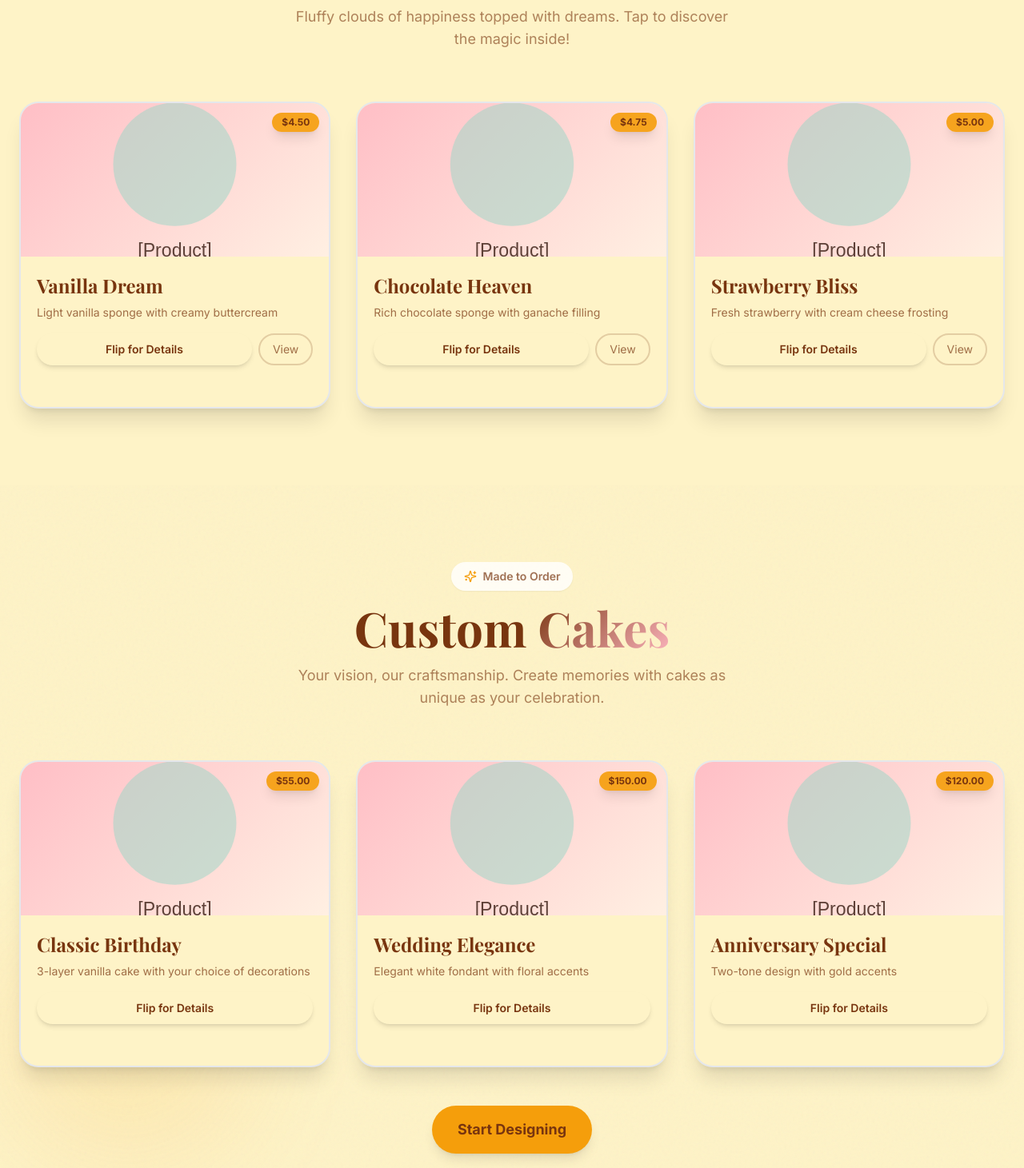
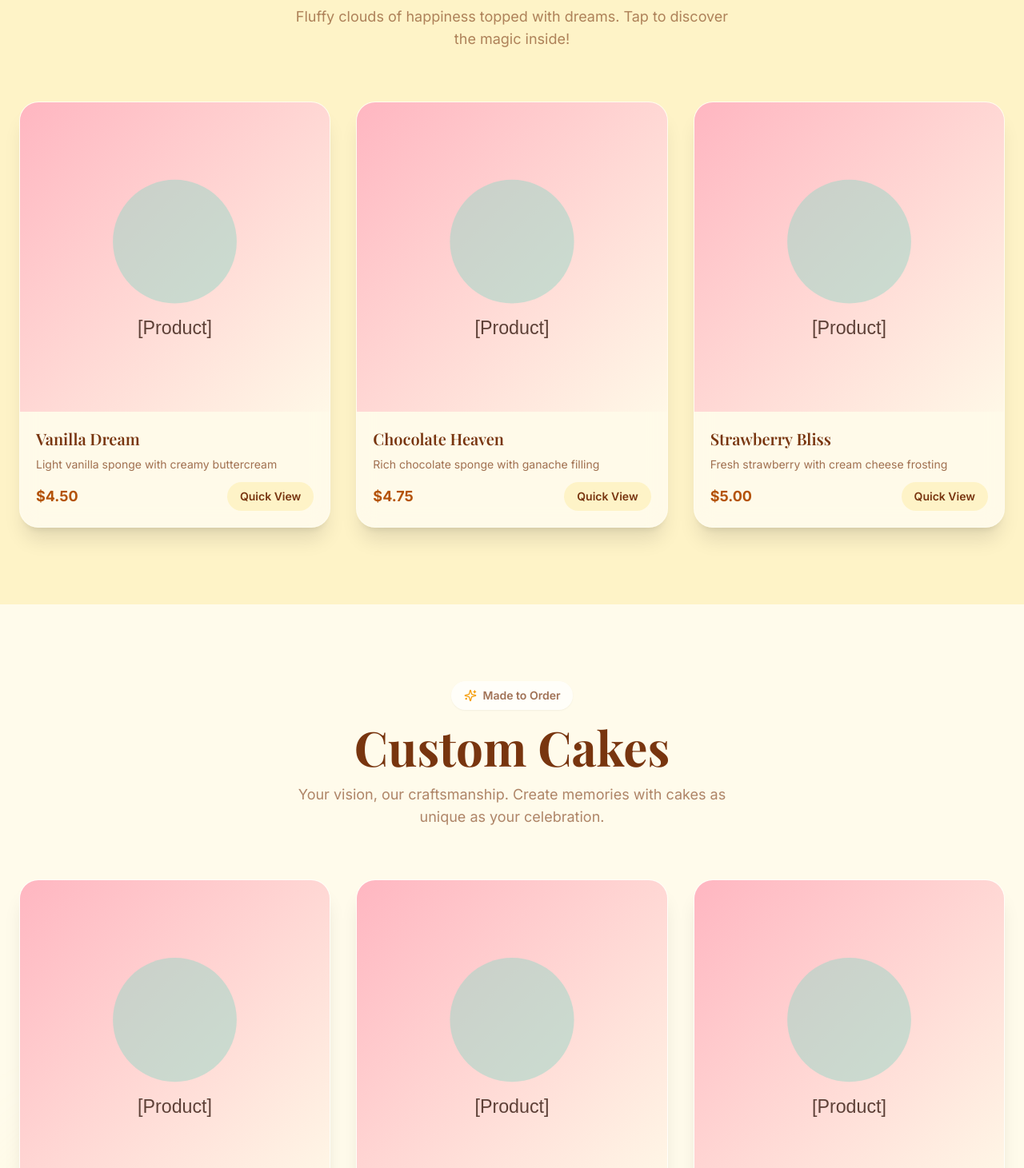
Before and after one commit to Sxurabh/faith-bakes, a Next.js app: page / in a window 1280 px wide. Shown: the part 1009-2470 px from the top of the page at 80% size. Built offline with nearby package versions, Linux system fonts and the light colour scheme.

Commit message:
feat: update product sections with glass-effect cards and new colors

```diff
--- a/app/sections/CookiesBrownies.tsx
+++ b/app/sections/CookiesBrownies.tsx
@@ -3,7 +3,7 @@
 import { useRef, useEffect } from 'react';
 import { gsap, ScrollTrigger } from '@/app/lib/gsap';
 import { products } from '@/app/data/products';
-import FlipCard from '@/app/components/FlipCard';
+import AnimatedCard from '@/app/components/AnimatedCard';
 import { Cookie, CakeSlice } from 'lucide-react';
 
 export default function CookiesBrownies() {
@@ -40,25 +40,28 @@ export default function CookiesBrownies() {
   }, []);
 
   return (
-    <section ref={sectionRef} id="cookies-brownies" className="py-16 sm:py-24 px-4 sm:px-6 bg-cream relative">
+    <section ref={sectionRef} id="cookies" className="py-16 sm:py-24 px-4 sm:px-6 bg-cream relative">
       <div className="max-w-7xl mx-auto">
         <div className="text-center mb-10 sm:mb-16">
+          <span className="inline-block px-3 py-1 sm:px-4 sm:py-1 bg-amber-100/50 rounded-full text-xs sm:text-sm font-semibold text-chocolate/70 mb-3 sm:mb-4">
+            Sweet Treats
+          </span>
           <h2 className="font-playfair text-3xl sm:text-4xl md:text-5xl lg:text-6xl font-bold text-chocolate mb-3 sm:mb-4">
-            Cookies & <span className="text-mint">Brownies</span>
+            Cookies & <span className="text-amber-700">Brownies</span>
           </h2>
           <p className="text-chocolate/60 text-sm sm:text-base md:text-lg">Bite-sized happiness, baked to perfection</p>
         </div>
 
         <div className="mb-12 sm:mb-20">
           <div className="flex items-center justify-center gap-2 sm:gap-3 mb-6 sm:mb-8">
-            <Cookie className="w-6 h-6 sm:w-8 sm:h-8 text-soft-pink" />
+            <Cookie className="w-6 h-6 sm:w-8 sm:h-8 text-rose-400" />
             <h3 className="font-playfair text-xl sm:text-2xl md:text-3xl font-bold text-chocolate">Cookies</h3>
-            <Cookie className="w-6 h-6 sm:w-8 sm:h-8 text-soft-pink" />
+            <Cookie className="w-6 h-6 sm:w-8 sm:h-8 text-rose-400" />
           </div>
           <div className="grid grid-cols-1 sm:grid-cols-2 lg:grid-cols-3 gap-5 sm:gap-8">
             {products.cookies.map((cookie) => (
               <div key={cookie.id} className="bounce-item">
-                <FlipCard
+                <AnimatedCard
                   image={cookie.image}
                   name={cookie.name}
                   description={cookie.description}
@@ -71,14 +74,14 @@ export default function CookiesBrownies() {
 
         <div>
           <div className="flex items-center justify-center gap-2 sm:gap-3 mb-6 sm:mb-8">
-            <CakeSlice className="w-6 h-6 sm:w-8 sm:h-8 text-mint" />
+            <CakeSlice className="w-6 h-6 sm:w-8 sm:h-8 text-amber-600" />
             <h3 className="font-playfair text-xl sm:text-2xl md:text-3xl font-bold text-chocolate">Brownies</h3>
-            <CakeSlice className="w-6 h-6 sm:w-8 sm:h-8 text-mint" />
+            <CakeSlice className="w-6 h-6 sm:w-8 sm:h-8 text-amber-600" />
           </div>
           <div className="grid grid-cols-1 sm:grid-cols-2 lg:grid-cols-3 gap-5 sm:gap-8">
             {products.brownies.map((brownie) => (
               <div key={brownie.id} className="bounce-item">
-                <FlipCard
+                <AnimatedCard
                   image={brownie.image}
                   name={brownie.name}
                   description={brownie.description}
--- a/app/sections/Cupcakes.tsx
+++ b/app/sections/Cupcakes.tsx
@@ -4,6 +4,7 @@ import { useRef, useEffect, useState } from 'react';
 import { gsap, ScrollTrigger } from '@/app/lib/gsap';
 import { products } from '@/app/data/products';
 import FlipCard from '@/app/components/FlipCard';
+import AnimatedCard from '@/app/components/AnimatedCard';
 import ProductModal from '@/app/components/ProductModal';
 
 export default function Cupcakes() {
@@ -56,18 +57,18 @@ export default function Cupcakes() {
 
   return (
     <section ref={sectionRef} id="cupcakes" className="py-16 sm:py-24 px-4 sm:px-6 bg-cream relative overflow-hidden">
-      <div className="absolute top-0 left-0 w-full h-24 sm:h-32 bg-gradient-to-b from-soft-pink/10 to-transparent" />
+      <div className="absolute top-0 left-0 w-full h-24 sm:h-32 bg-gradient-to-b from-amber-100/30 to-transparent" />
 
       <div className="max-w-7xl mx-auto relative z-10">
         <div className="text-center mb-10 sm:mb-16">
-          <span className="inline-block px-3 py-1 sm:px-4 sm:py-1 bg-soft-pink/20 rounded-full text-xs sm:text-sm font-semibold text-chocolate/70 mb-3 sm:mb-4">
+          <span className="inline-block px-3 py-1 sm:px-4 sm:py-1 bg-amber-100/50 rounded-full text-xs sm:text-sm font-semibold text-chocolate/70 mb-3 sm:mb-4">
             Our Bestsellers
           </span>
           <h2
             ref={headingRef}
             className="font-playfair text-3xl sm:text-4xl md:text-5xl lg:text-6xl font-bold text-chocolate mb-3 sm:mb-4"
           >
-            Magical <span className="text-gradient">Cupcakes</span>
+            Magical <span className="text-amber-700">Cupcakes</span>
           </h2>
           <p className="text-chocolate/60 text-sm sm:text-base md:text-lg max-w-xl mx-auto px-2">
             Fluffy clouds of happiness topped with dreams. Tap to discover the magic inside!
@@ -79,13 +80,12 @@ export default function Cupcakes() {
           className="grid grid-cols-1 sm:grid-cols-2 lg:grid-cols-3 gap-5 sm:gap-8"
         >
           {products.cupcakes.map((cupcake) => (
-            <FlipCard
+            <AnimatedCard
               key={cupcake.id}
               image={cupcake.image}
               name={cupcake.name}
               description={cupcake.description}
               price={cupcake.basePrice}
-              details={cupcake.flavors?.map(f => `${f} flavor available`)}
               onQuickView={() => setSelectedProduct(cupcake)}
             />
           ))}
--- a/app/sections/CustomCakes.tsx
+++ b/app/sections/CustomCakes.tsx
@@ -3,7 +3,7 @@
 import { useRef, useEffect } from 'react';
 import { gsap, ScrollTrigger } from '@/app/lib/gsap';
 import { products } from '@/app/data/products';
-import FlipCard from '@/app/components/FlipCard';
+import AnimatedCard from '@/app/components/AnimatedCard';
 import { Sparkles } from 'lucide-react';
 
 export default function CustomCakes() {
@@ -54,18 +54,18 @@ export default function CustomCakes() {
   };
 
   return (
-    <section ref={sectionRef} id="custom-cakes" className="py-16 sm:py-24 px-4 sm:px-6 bg-soft-pink/10 relative overflow-hidden">
-      <div className="absolute top-16 sm:top-20 right-0 w-48 h-48 sm:w-64 sm:h-64 bg-mint/20 rounded-full blur-3xl" />
-      <div className="absolute bottom-16 sm:bottom-20 left-0 w-56 h-56 sm:w-80 sm:h-80 bg-gold/10 rounded-full blur-3xl" />
+    <section ref={sectionRef} id="custom-cakes" className="py-16 sm:py-24 px-4 sm:px-6 bg-warmIvory relative overflow-hidden">
+      <div className="absolute top-16 sm:top-20 right-0 w-48 h-48 sm:w-64 sm:h-64 bg-rose-100/30 rounded-full blur-3xl" />
+      <div className="absolute bottom-16 sm:bottom-20 left-0 w-56 h-56 sm:w-80 sm:h-80 bg-amber-100/20 rounded-full blur-3xl" />
 
       <div className="max-w-7xl mx-auto relative z-10">
         <div ref={headingRef} className="text-center mb-10 sm:mb-16">
-          <div className="inline-flex items-center gap-2 px-3 py-1.5 sm:px-4 sm:py-2 bg-white/80 rounded-full shadow-sm mb-3 sm:mb-4">
-            <Sparkles className="w-3 h-3 sm:w-4 sm:h-4 text-gold" />
+          <div className="inline-flex items-center gap-2 px-3 py-1.5 sm:px-4 sm:py-2 bg-white/70 backdrop-blur-sm rounded-full shadow-sm mb-3 sm:mb-4">
+            <Sparkles className="w-3 h-3 sm:w-4 sm:h-4 text-amber-500" />
             <span className="text-xs sm:text-sm font-semibold text-chocolate/70">Made to Order</span>
           </div>
           <h2 className="font-playfair text-3xl sm:text-4xl md:text-5xl lg:text-6xl font-bold text-chocolate mb-3 sm:mb-4">
-            Custom <span className="text-gradient">Cakes</span>
+            Custom <span className="text-rose-600">Cakes</span>
           </h2>
           <p className="text-chocolate/60 text-sm sm:text-base md:text-lg max-w-xl mx-auto px-2">
             Your vision, our craftsmanship. Create memories with cakes as unique as your celebration.
@@ -75,12 +75,11 @@ export default function CustomCakes() {
         <div className="grid grid-cols-1 md:grid-cols-2 lg:grid-cols-3 gap-5 sm:gap-8 mb-10 sm:mb-12">
           {products.cakes.map((cake, index) => (
             <div key={cake.id} className="cake-card">
-              <FlipCard
+              <AnimatedCard
                 image={cake.image}
                 name={cake.name}
                 description={cake.description}
                 price={cake.basePrice}
-                details={cake.sizes?.map(s => `${s.name} - serves ${s.servings}`) || ['Custom sizes available']}
               />
             </div>
           ))}
@@ -89,7 +88,7 @@ export default function CustomCakes() {
         <div className="text-center">
           <button
             onClick={scrollToCustomizer}
-            className="px-6 py-3 sm:px-8 sm:py-4 bg-gold text-chocolate rounded-full font-bold text-sm sm:text-lg shadow-lg hover:bg-soft-pink hover:shadow-xl transition-all duration-300 active:scale-95 touch-manipulation"
+            className="px-6 py-3 sm:px-8 sm:py-4 bg-amber-500 text-white rounded-full font-semibold text-sm sm:text-lg shadow-lg hover:bg-amber-600 hover:shadow-xl transition-all duration-300 active:scale-95 touch-manipulation cursor-pointer"
           >
             Start Designing
           </button>
```
